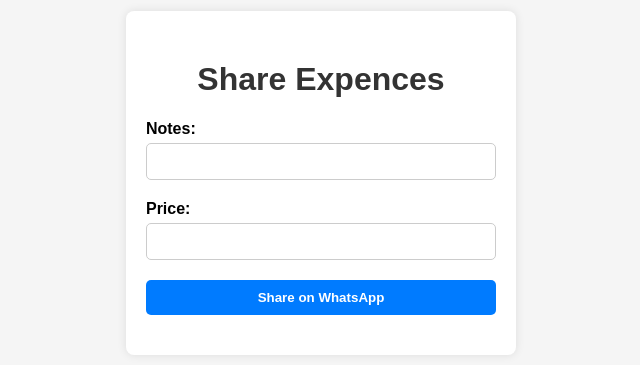
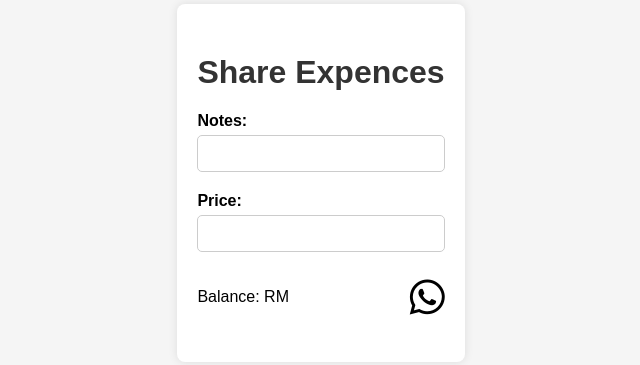
Before and after one commit to amein14/amein14.github.io, a plain HTML site: page index.html in a window 1280 px wide. Shown: the part 217-582 px from the top of the page, without its empty margins (319-959 px from the left). Drawn offline with Linux system fonts and the light colour scheme.

Commit message:
Update index.html

```diff
--- a/index.html
+++ b/index.html
@@ -4,6 +4,7 @@
     <meta charset="UTF-8">
     <meta name="viewport" content="width=device-width, initial-scale=1.0">
     <title>Expenses2Whatsapp</title>
+    <link rel="stylesheet" href="https://cdnjs.cloudflare.com/ajax/libs/font-awesome/6.0.0-beta3/css/all.min.css" integrity="sha384-k6RqeWeci5ZR/Lv4MR0sA0FfDOMU3V37Xe0eaf2p5LbHGXRvCWmgeDhzL0/+ql" crossorigin="anonymous">
     <style>
         body {
             font-family: Arial, sans-serif;
@@ -35,8 +36,7 @@
             margin-bottom: 5px;
         }
         input[type="text"],
-        input[type="number"],
-        button {
+        input[type="number"]{
             width: 100%;
             padding: 10px;
             margin-bottom: 20px;
@@ -44,15 +44,17 @@
             border-radius: 5px;
             box-sizing: border-box;
         }
-        button {
-            background-color: #007bff;
-            color: #fff;
-            font-weight: bold;
-            border: none;
+        .bottom-row {
+            display: flex;
+            justify-content: space-between;
+            align-items: center;
+            margin-bottom: 20px;
+        }
+        .whatsapp-button {
             cursor: pointer;
         }
-        button:hover {
-            background-color: #0056b3;
+        .whatsapp-button i {
+            font-size: 2.5em; /* Adjust size as needed */
         }
     </style>
 </head>
@@ -66,7 +68,14 @@
         <label for="price">Price:</label>
         <input type="text" id="price" name="price" required inputmode="decimal">
 
-        <button type="button" onclick="generateLink()">Share on WhatsApp</button>
+        <div class="bottom-row">
+            <div id="cashTracking">
+                <p>Balance: RM<span id="cashOnHand"></span></p>
+            </div>
+            <div class="whatsapp-button" onclick="generateLink()">
+                <i class="fab fa-whatsapp"></i>
+            </div>
+        </div>
     </form>
 
     <script>
```
